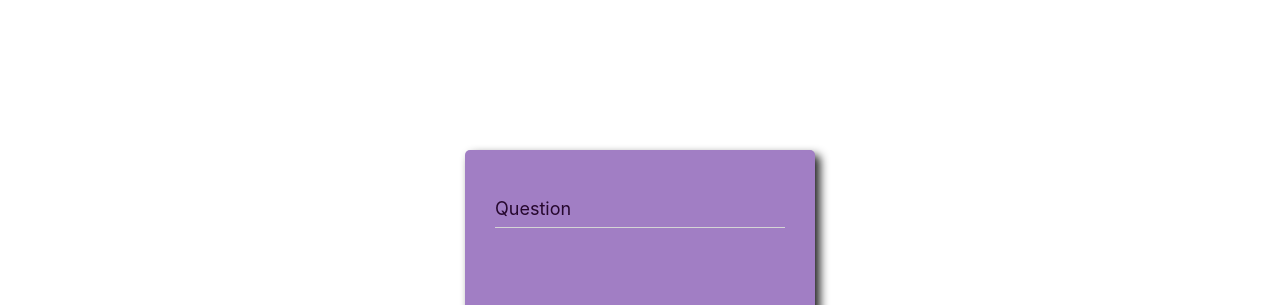
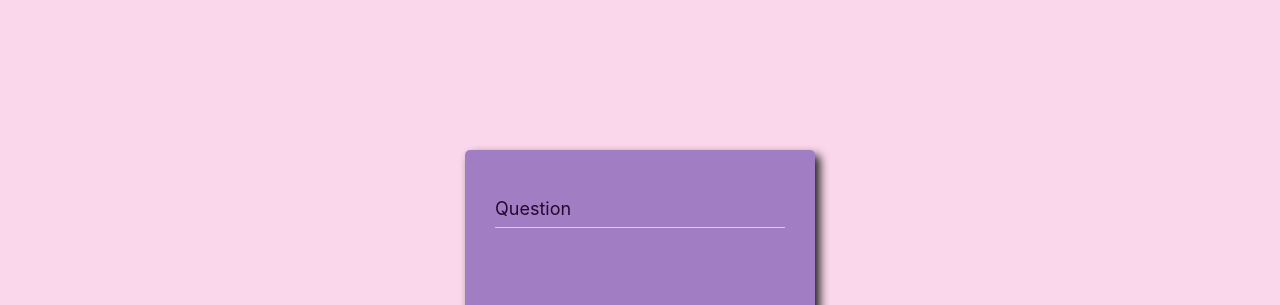
Before and after one commit to Celiix/Advanced_Web_Assignment_Flashcards, a plain HTML site: page index.html in a window 1280 px wide. Shown: the part 56-361 px from the top of the page. Drawn offline with nearby package versions, Linux system fonts and the light colour scheme.

Commit message:
Update home.css - background colour change, small fix

```diff
--- a/assets/home.css
+++ b/assets/home.css
@@ -5,7 +5,7 @@
 }
 
 body{
-    background-color: rgba(250. 215. 234);
+    background-color: rgb(250, 215, 234);
 }
 
 .containers {
```
